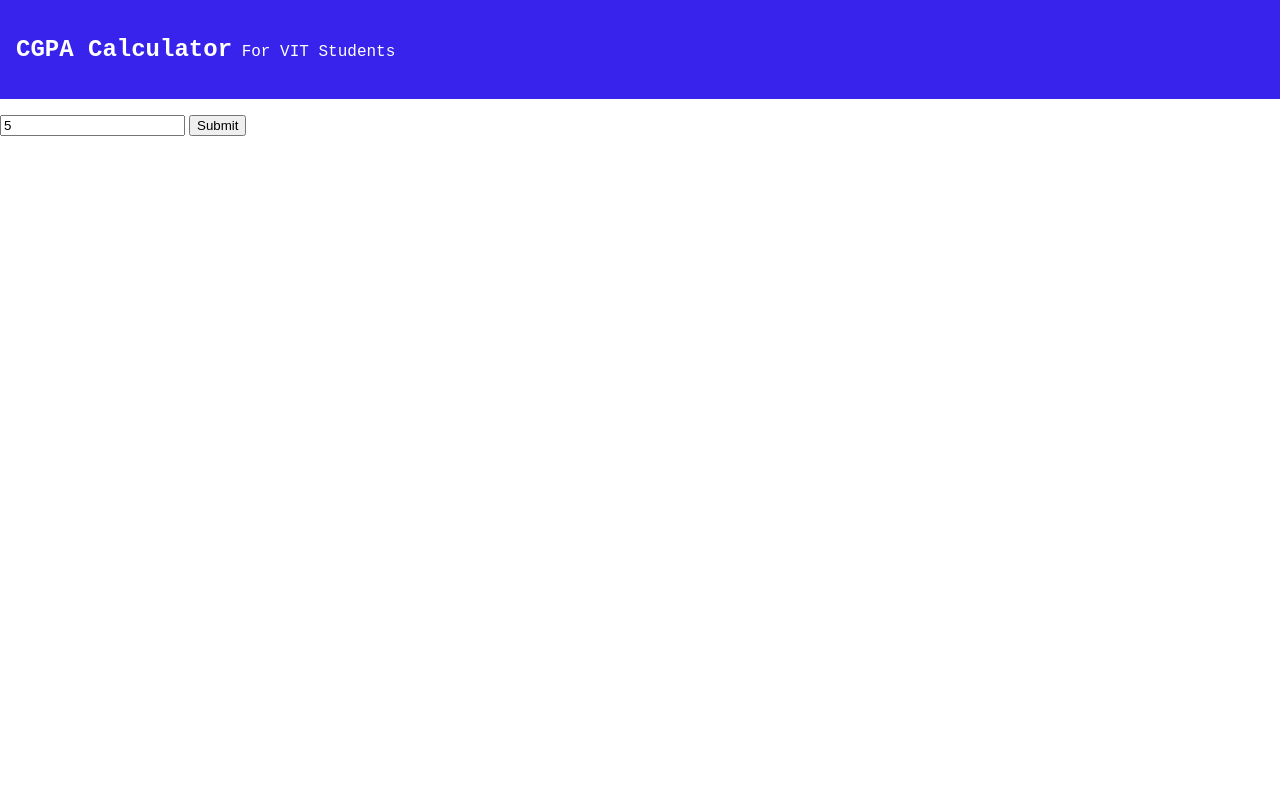
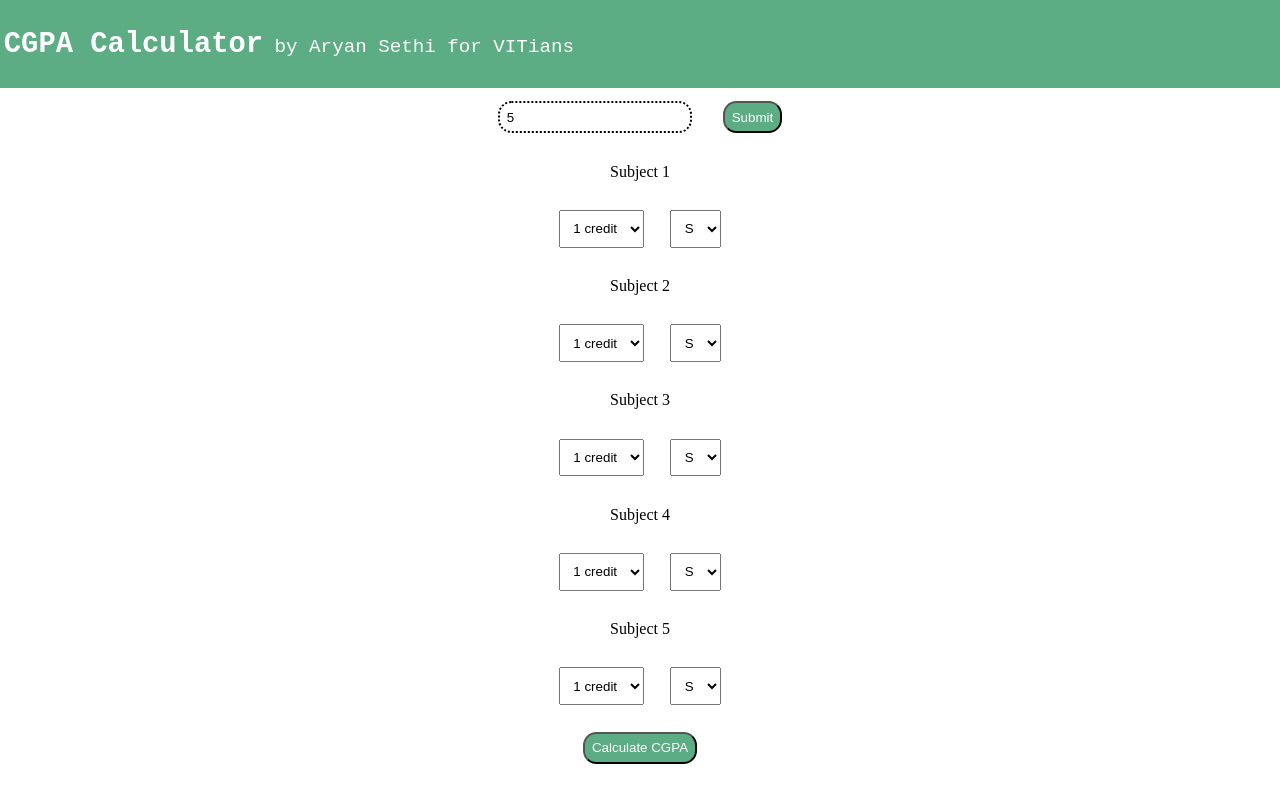
Before and after one commit to AryanSethi27/cgpacalc, a plain HTML site: page index.html in a window 1280 px wide. Both pictures are taken after typing "5" into the empty fields and a click on the button "Submit". Drawn offline with Linux system fonts and the light colour scheme.

Commit message:
Update index.html

```diff
--- a/index.html
+++ b/index.html
@@ -1,62 +1,143 @@
 <!DOCTYPE html>
 <html lang="en">
-
   <head>
-    <meta charset="UTF-8">
-    <meta http-equiv="X-UA-Compatible" content="IE=edge">
-    <meta name="viewport" content="width=device-width, initial-scale=1.0">
-    <title>CGPA Calculator</title>
+    <meta charset="UTF-8" />
+    <meta http-equiv="X-UA-Compatible" content="IE=edge" />
+    <meta name="viewport" content="width=device-width, initial-scale=1.0" />
+    <title>Grade Calculator</title>
     <style>
       html,
       body {
-            margin: 0;
+        margin: 0px;
       }
-
       .nav {
-            background-color: rgb(55, 35, 235);
-            font-family: 'Courier New', Courier, monospace;
-            padding: 1em;
-            margin-bottom: 1em;
+        background-color: rgb(92, 172, 132);
+        height: 10vh;
+        padding: 0.2em;
+        color: white;
+        font-family: "Courier New", Courier, monospace;
+        font-size: 1.2em;
       }
-
       .text {
-            color: hsl(0, 0%, 100%);
         display: inline-block;
+      }
+      .container {
+        text-align: center;
+        height: 100%;
+      }
+      input {
+        margin: 1em;
+        border: dotted 2px black;
+        border-radius: 1em;
+        padding: 0.5em;
+      }
+      button {
+        border-radius: 1em;
+        padding: 0.5em;
+        background-color: rgb(92, 172, 132);
+        color: white;
+        margin: 1em;
+      }
+      select {
+        padding: 0.7em;
+        margin: 1em;
+      }
+      h1 {
+        margin-top: 2em;
       }
     </style>
   </head>
-
   <body>
-    <header class="nav">
+    <header>
+      <div class="nav">
         <div class="text">
           <h2>CGPA Calculator</h2>
         </div>
-        <div class="text">
-            <p>For VIT Students</p>
+        <div class="text" id="right-text">
+          <p>by Aryan Sethi for VITians</p>
+        </div>
       </div>
     </header>
-
-    <div class="first_input">
-        <form>
-            <input type="number" id="num" name="num" placeholder="Enter Number of Subjects" name="num" />
+    <div class="container">
+      <form name="form">
+        <input type="number" id="num" placeholder="Enter the number of subjects" name="num" />
         <button onclick="start(form.num.value)">Submit</button>
       </form>
       <div id="calculator"></div>
     </div>
-    </form>
-    <div id="calculator">
-    </div>
     <script>
-        let calc = document.getElementById('calculator')
+      let calc = document.getElementById("calculator");
       function start(x) {
         event.preventDefault();
         for (let i = 0; i < x; i++) {
-                let div = document.createElement('div');
-                let p = document.createElement('p');
+          let div = document.createElement("div");
+          let tag = document.createElement("p");
+          var text = document.createTextNode("Subject " + (i + 1));
+          tag.appendChild(text);
+          let selectCred = document.createElement("select");
+          selectCred.setAttribute("id", "selectCred" + i);
+          let selectGrade = document.createElement("select");
+          selectGrade.setAttribute("id", "selectGrade" + i);
+          for (let j = 0; j < 8; j++) {
+            let option = document.createElement("option");
+            option.text = j + 1 + " credit";
+            option.value = j + 1;
+            selectCred.appendChild(option);
+            let option2 = document.createElement("option");
+            switch (j) {
+              case 0:
+                option2.text = "S";
+                break;
+              case 1:
+                option2.text = "A";
+                break;
+              case 2:
+                option2.text = "B";
+                break;
+              case 3:
+                option2.text = "C";
+                break;
+              case 4:
+                option2.text = "D";
+                break;
+              case 5:
+                option2.text = "E";
+                break;
+              case 6:
+                option2.text = "F";
+                break;
+              case 7:
+                option2.text = "N";
+                break;
             }
-            console.log(x)
+            option2.value = j + 1;
+            selectGrade.appendChild(option2);
+          }
+          div.appendChild(tag);
+          div.appendChild(selectCred);
+          div.appendChild(selectGrade);
+          calc.appendChild(div);
+        }
+        let button = document.createElement("button");
+        button.innerHTML = "Calculate CGPA";
+        button.onclick = (e) => {
+          e.preventDefault();
+          let num = document.getElementById("num").value;
+          let totalCredits = 0;
+          let totalGradePoints = 0;
+          for (let i = 0; i < num; i++) {
+            let credits = document.getElementById("selectCred" + i).value;
+            let grade = document.getElementById("selectGrade" + i).value;
+            totalGradePoints += credits * (11 - grade);
+            totalCredits += parseInt(credits);
+          }
+          let cgpa = totalGradePoints / totalCredits;
+          let result = document.createElement("h1");
+          result.innerHTML = "Your CGPA: " + cgpa.toFixed(2);
+          calc.appendChild(result);
+        };
+        calc.appendChild(button);
       }
     </script>
   </body>
-
 </html>
```
Lines whose indentation alone changed are shown as unchanged.
